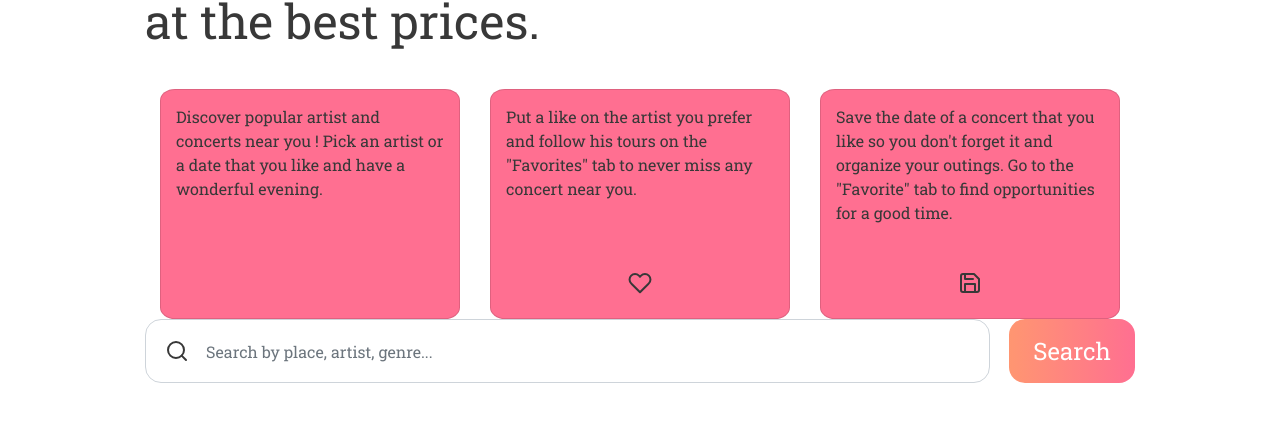
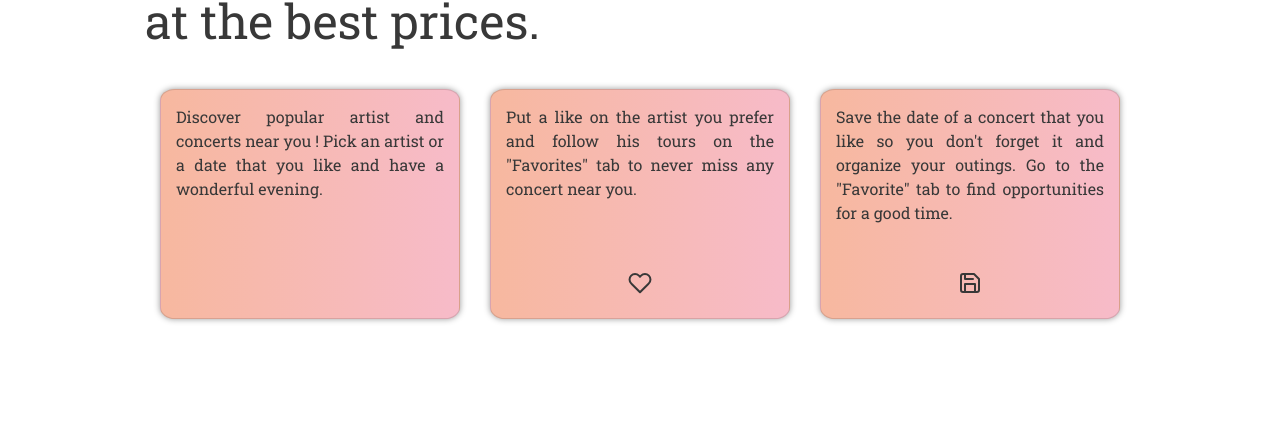
Before and after one commit to RCASTIEN/projet-concert-MEL, a React (Create React App) app in the folder wildtickets/: page / in a window 1280 px wide. Shown: the part 184-617 px from the top of the page. Built offline with nearby package versions, Linux system fonts and the light colour scheme; no server answers.

Commit message:
deleting search bar

```diff
--- a/wildtickets/src/App.js
+++ b/wildtickets/src/App.js
@@ -4,16 +4,12 @@ import './styles/Home.css';
 import {
   Container,
   Form,
-  Input,
-  InputGroup,
-  InputGroupAddon,
-  Button,
   Col,
   Card,
 } from 'reactstrap';
 
 // Icons
-import { Search, Save, Heart } from 'react-feather';
+import { Save, Heart } from 'react-feather';
 
 import Header from './components/Header';
 import Footer from './components/Footer'
@@ -71,13 +67,6 @@ and follow his tours on the "Favorites" tab to  never miss any concert near you.
                 </Col>
               </Row>
             </Col>
-            <InputGroup>
-              <InputGroupAddon addonType="prepend" className="main-search-icon"><Search /></InputGroupAddon>
-              <Input className="search-bar" placeholder="Search by place, artist, genre..." />
-              <InputGroupAddon addonType="append">
-                <Button className="search-bar-btn" color="primary">Search</Button>
-              </InputGroupAddon>
-            </InputGroup>
           </Form>
           <div className="mb-5">
             <h2 className="sub-title mb-auto">Popular Artists</h2>
--- a/wildtickets/src/styles/Home.css
+++ b/wildtickets/src/styles/Home.css
@@ -27,13 +27,15 @@ a:hover {
 .cardThree{
     display: flex;
     align-items: stretch;
-    background-color: #FF6F91;
+    box-shadow: 0 0 6px 0px #999999;
+    background-image: linear-gradient(to right, rgb(247, 184, 159), rgb(247, 187, 201));
     height: 230px;
     padding: 5%;
     border-radius: 5%;
 }
 .textColumn{
     height: 150px;
+    text-align: justify;
 }
 .disk-card{
     width: 100%;
```
